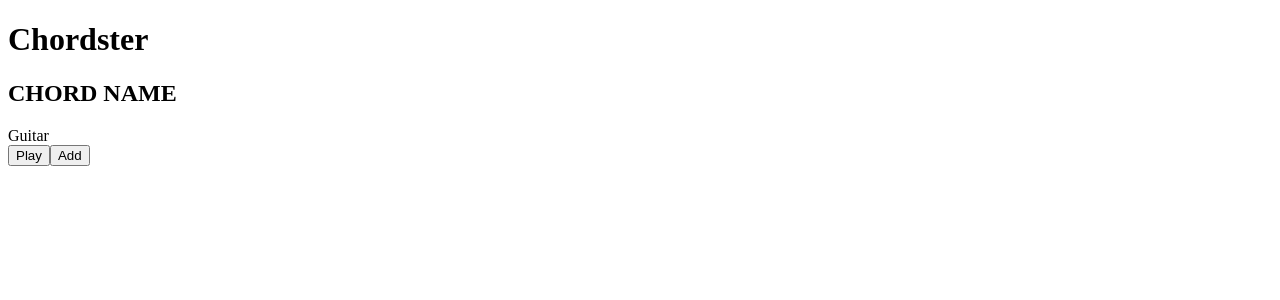
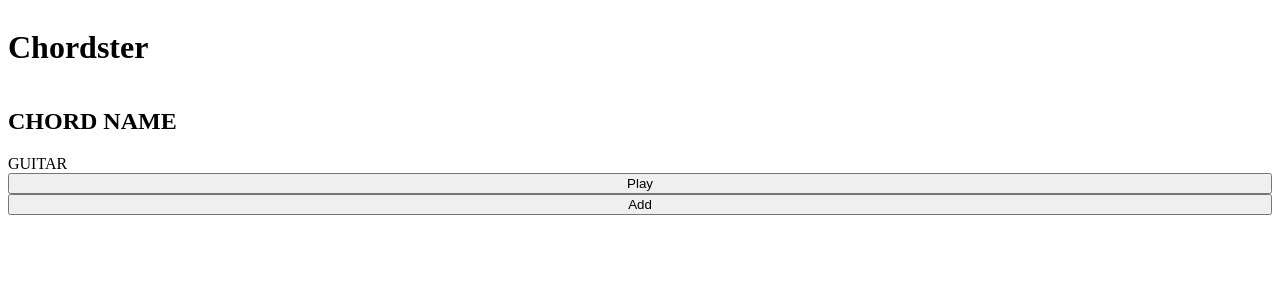
Before and after one commit to Dziuun/Chordster, a React (Vite) app: page / in a window 1280 px wide. Shown: the top 300 px of the page. Built offline with nearby package versions, Linux system fonts and the light colour scheme.

Commit message:
more components added

```diff
--- /dev/null
+++ b/src/Components/ChordCreator.jsx
@@ -0,0 +1,9 @@
+function ChordCreator() {
+  return (
+    <div>
+      <div>GUITAR</div>
+    </div>
+  );
+}
+
+export default ChordCreator;
--- a/src/Views/ChordFinderView.jsx
+++ b/src/Views/ChordFinderView.jsx
@@ -1,13 +1,13 @@
+import ChordCreator from "../Components/ChordCreator";
 import Logo from "../Components/Logo";
+import styles from "./ChordFinderView.module.css";
 
 function ChordFinderView() {
   return (
-    <div>
+    <div className={styles.container}>
       <Logo />
       <h2>CHORD NAME</h2>
-      <div>
-        <div>Guitar</div>
-      </div>
+      <ChordCreator />
       <button>Play</button>
       <button>Add</button>
     </div>
--- /dev/null
+++ b/src/Views/ChordFinderView.module.css
@@ -0,0 +1,4 @@
+.container {
+  display: flex;
+  flex-direction: column;
+}
```
